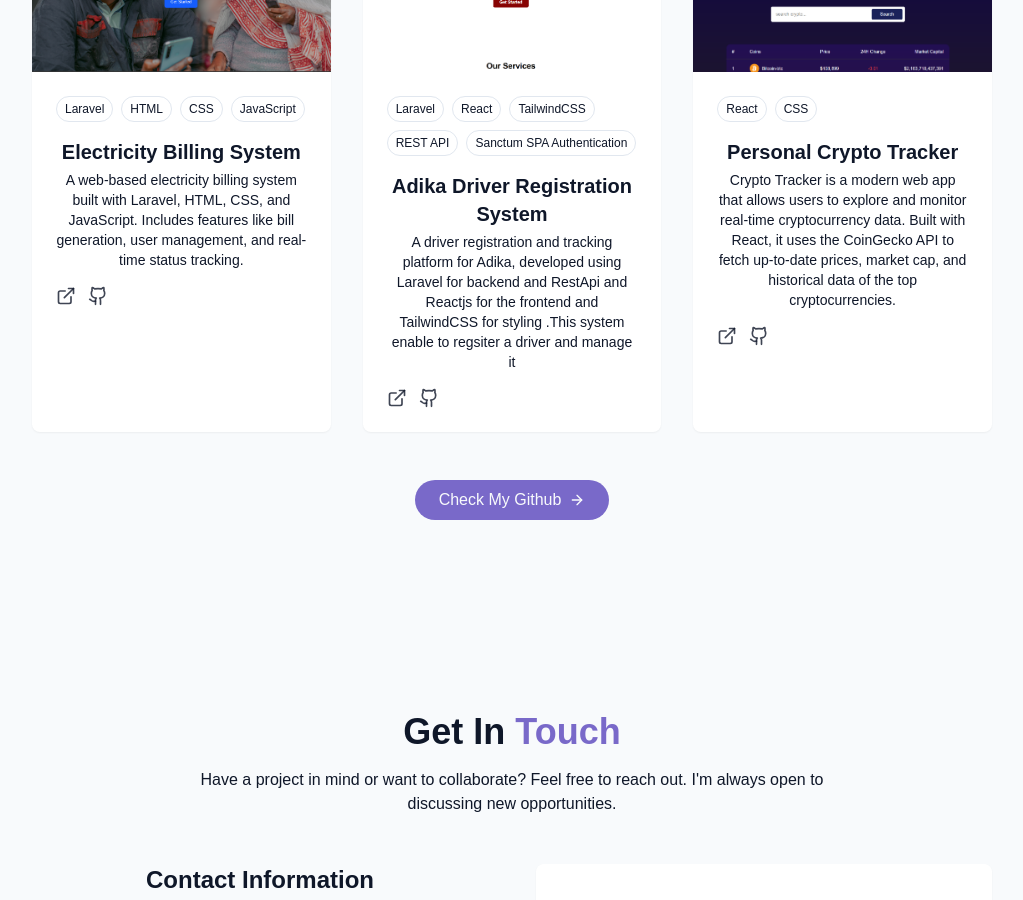
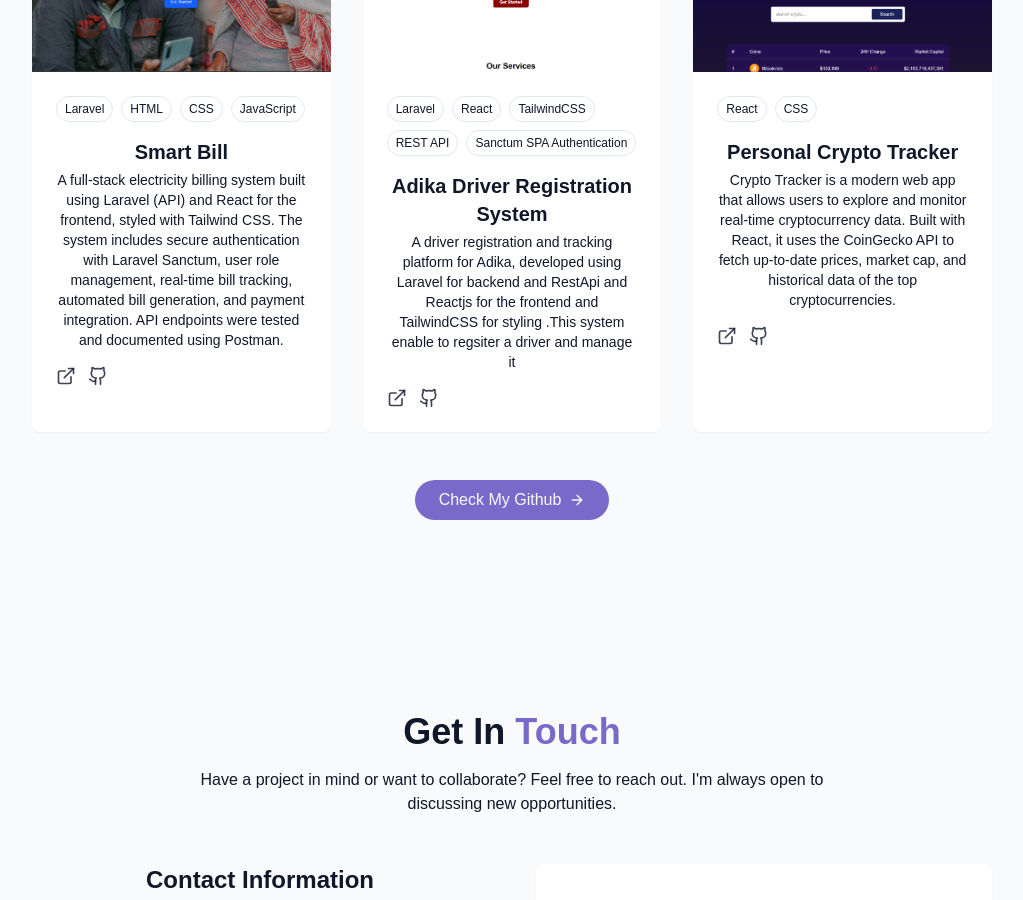
Before and after one commit to coderun23-cloud/my-portfolio, a React (Vite) app: page / in a window 1280 px wide. Shown: the part 3200-4100 px from the top of the page, without its empty margins (128-1151 px from the left). Built offline with nearby package versions, Linux system fonts and the light colour scheme.

Commit message:
finishing commit

```diff
--- a/src/components/ProjectSection.jsx
+++ b/src/components/ProjectSection.jsx
@@ -3,13 +3,13 @@ import { ArrowRight, ExternalLink, Github } from "lucide-react";
 const projects = [
   {
     id: 1,
-    title: "Electricity Billing System",
+    title: "Smart Bill",
     description:
-      "A web-based electricity billing system built with Laravel, HTML, CSS, and JavaScript. Includes features like bill generation, user management, and real-time status tracking.",
+      "A full-stack electricity billing system built using Laravel (API) and React for the frontend, styled with Tailwind CSS. The system includes secure authentication with Laravel Sanctum, user role management, real-time bill tracking, automated bill generation, and payment integration. API endpoints were tested and documented using Postman.",
     image: "/smartbill.png", // Replace with actual image path
     tags: ["Laravel", "HTML", "CSS", "JavaScript"],
     demoUrl: "#", // Optional: Add live demo URL if available
-    githubUrl: "#", // Optional: Add GitHub repo if public
+    githubUrl: "https://github.com/coderun23-cloud/Smart_Bill", // Optional: Add GitHub repo if public
   },
   {
     id: 2,
```
